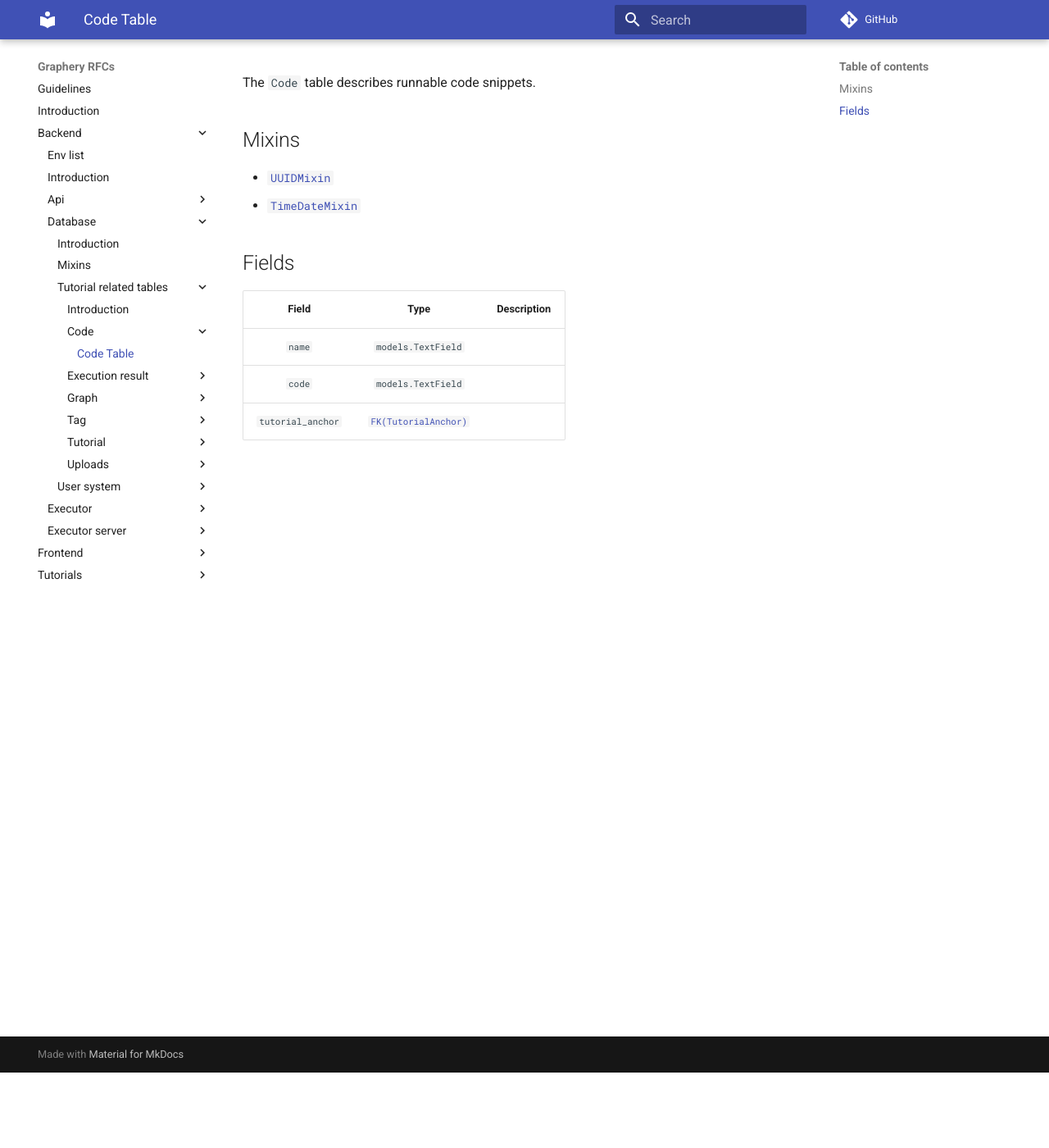
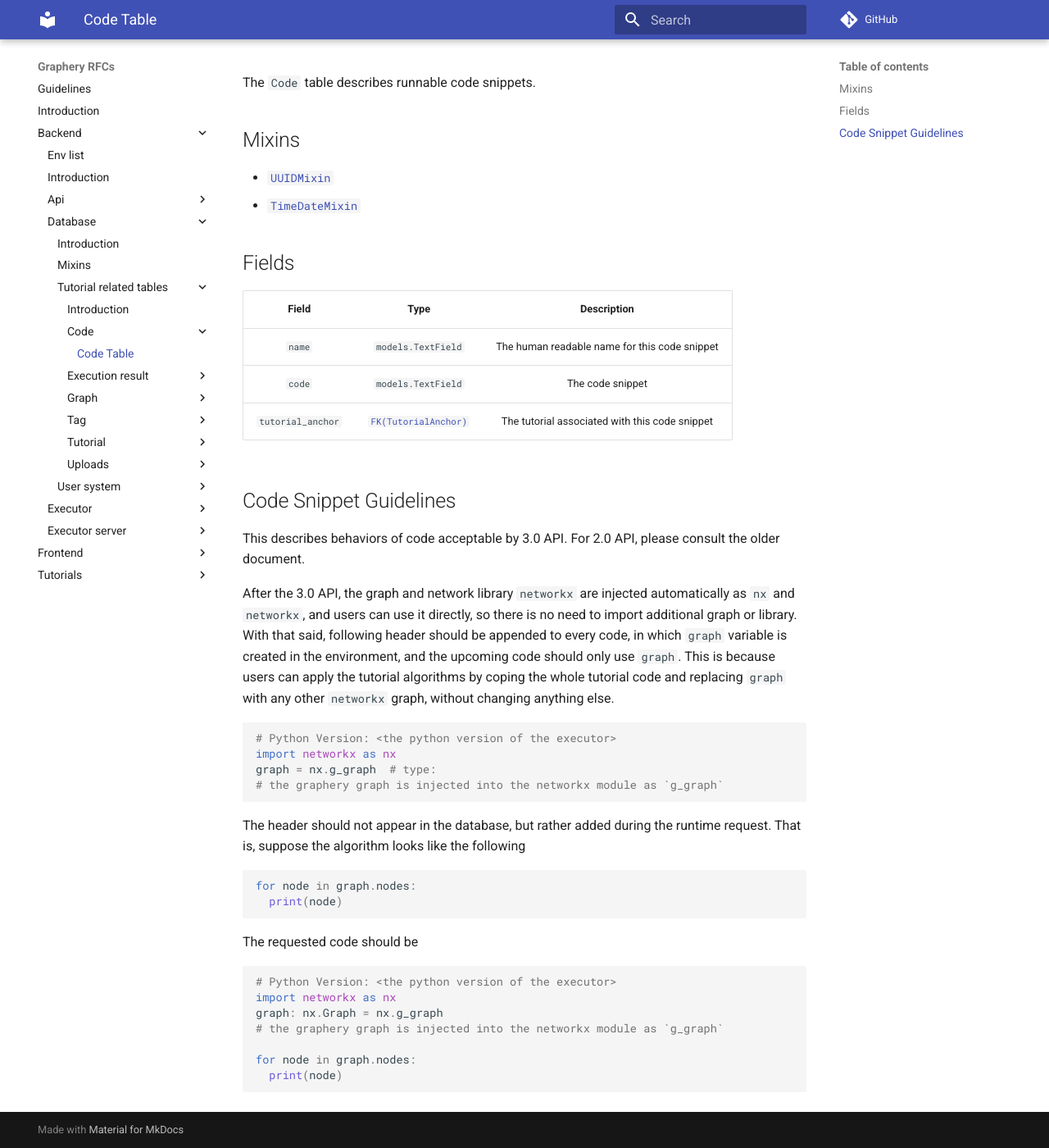
Before and after one commit to Reed-CompBio/GrapheryRFCs, an MkDocs documentation site: the page built from RFCs/backend/database/tutorial_related_tables/code/code_table.md, in a window 1280 px wide and 1400 px high, scrolled down 92 px. Shown: the whole window at 82% size. Built offline with MkDocs 1.6.1 and Material for MkDocs 9.7.7, drawn with Linux system fonts in a browser that asks for light colours; comment, search, counter and statistics services are not loaded.

Commit message:
feat: specify code guidelines and update json api

````diff
--- a/RFCs/backend/database/tutorial_related_tables/code/code_table.md
+++ b/RFCs/backend/database/tutorial_related_tables/code/code_table.md
@@ -9,8 +9,40 @@ The `Code` table describes runnable code snippets.
 
 ## Fields
 
-|       Field       |                             Type                             | Description |
-| :---------------: | :----------------------------------------------------------: | :---------: |
-|      `name`       |                      `models.TextField`                      |             |
-|      `code`       |                      `models.TextField`                      |             |
-| `tutorial_anchor` | [`FK(TutorialAnchor)`](/RFCs/backend/database/tutorial_related_tables/tutorial/tutorial_anchor_table.md) |             |
+|       Field       |                             Type                             |                  Description                   |
+| :---------------: | :----------------------------------------------------------: | :--------------------------------------------: |
+|      `name`       |                      `models.TextField`                      | The human readable name for this code snippet  |
+|      `code`       |                      `models.TextField`                      |                The code snippet                |
+| `tutorial_anchor` | [`FK(TutorialAnchor)`](/RFCs/backend/database/tutorial_related_tables/tutorial/tutorial_anchor_table.md) | The tutorial associated with this code snippet |
+
+## Code Snippet Guidelines
+
+This describes behaviors of code acceptable by 3.0 API. For 2.0 API, please consult the older document.
+
+After the 3.0 API, the graph and network library `networkx` are injected automatically as `nx` and `networkx`, and users can use it directly, so there is no need to import additional graph or library. With that said, following header should be appended to every code, in which `graph` variable is created in the environment, and the upcoming code should only use `graph`. This is because users can apply the tutorial algorithms by coping the whole tutorial code and replacing `graph` with any other `networkx` graph, without changing anything else.
+
+```python
+# Python Version: <the python version of the executor>
+import networkx as nx
+graph = nx.g_graph  # type:
+# the graphery graph is injected into the networkx module as `g_graph`
+```
+
+The header should not appear in the database, but rather added during the runtime request. That is, suppose the algorithm looks like the following
+
+```python
+for node in graph.nodes:
+  print(node)
+```
+
+The requested code should be
+
+```python
+# Python Version: <the python version of the executor>
+import networkx as nx
+graph: nx.Graph = nx.g_graph
+# the graphery graph is injected into the networkx module as `g_graph`
+
+for node in graph.nodes:
+  print(node)
+```
````
Also changed, not shown: RFCs/backend/database/tutorial_related_tables/execution_result/result_json_api.md (+7 -9 lines).
